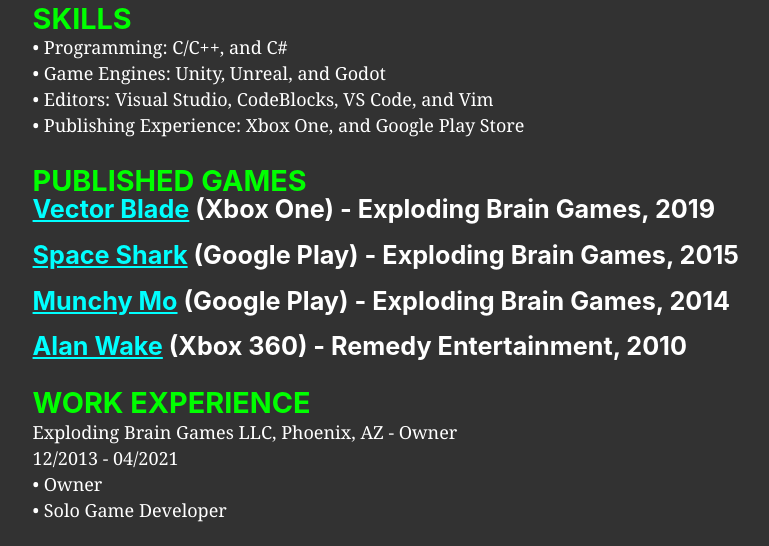
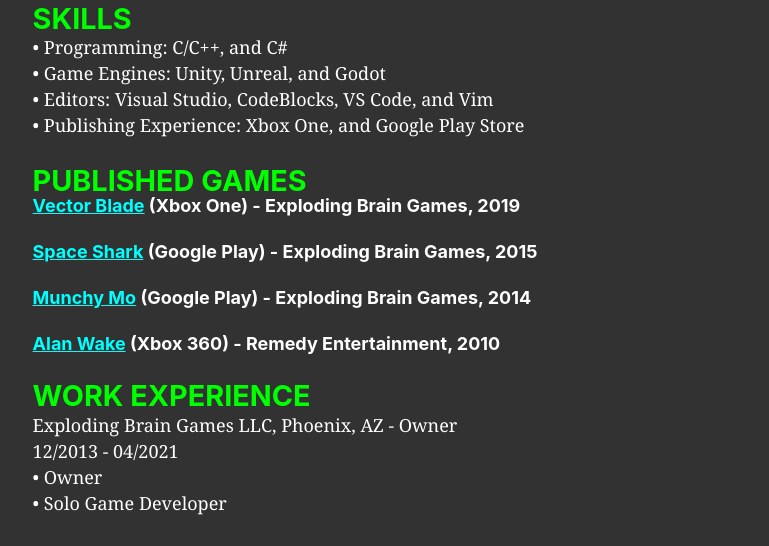
Before and after one commit to DominicSieli/resume, a Gatsby site: page / in a window 1280 px wide. Shown: the part 240-786 px from the top of the page, without its empty margins (147-916 px from the left). Built offline with nearby package versions, Linux system fonts and the light colour scheme; Gatsby itself is replaced by a stand-in of ours.

```diff
--- a/src/pages/index.js
+++ b/src/pages/index.js
@@ -19,10 +19,10 @@ const IndexPage = () => (
 
     <h2>PUBLISHED GAMES</h2>
     <p>
-      <h3><a href="https://www.microsoft.com/en-us/p/vector-blade/9pj4rv8ngjbn?activetab=pivot:overviewtab">Vector Blade</a> (Xbox One) - Exploding Brain Games, 2019</h3>
-      <h3><a href="https://play.google.com/store/apps/details?id=com.Exploding_Brain_Games.Space_Shark_Free">Space Shark</a> (Google Play) - Exploding Brain Games, 2015</h3>
-      <h3><a href="https://play.google.com/store/apps/details?id=com.Exploding_Brain.Munchy_Mo_Demo">Munchy Mo</a> (Google Play) - Exploding Brain Games, 2014</h3>
-      <h3><a href="https://www.mobygames.com/developer/sheet/view/developerId,426098/">Alan Wake</a> (Xbox 360) - Remedy Entertainment, 2010</h3>
+      <h4><a href="https://www.microsoft.com/en-us/p/vector-blade/9pj4rv8ngjbn?activetab=pivot:overviewtab">Vector Blade</a> (Xbox One) - Exploding Brain Games, 2019</h4>
+      <h4><a href="https://play.google.com/store/apps/details?id=com.Exploding_Brain_Games.Space_Shark_Free">Space Shark</a> (Google Play) - Exploding Brain Games, 2015</h4>
+      <h4><a href="https://play.google.com/store/apps/details?id=com.Exploding_Brain.Munchy_Mo_Demo">Munchy Mo</a> (Google Play) - Exploding Brain Games, 2014</h4>
+      <h4><a href="https://www.mobygames.com/developer/sheet/view/developerId,426098/">Alan Wake</a> (Xbox 360) - Remedy Entertainment, 2010</h4>
     </p>
 
     <h2>WORK EXPERIENCE</h2>
```
